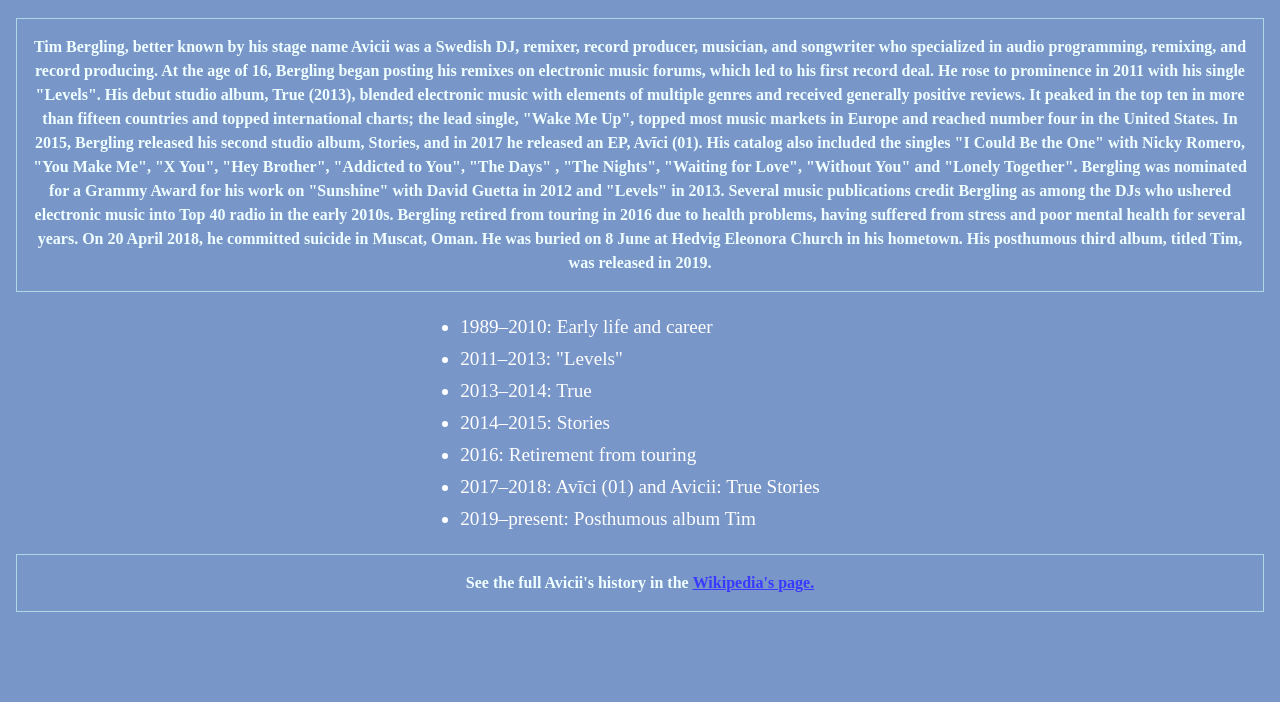
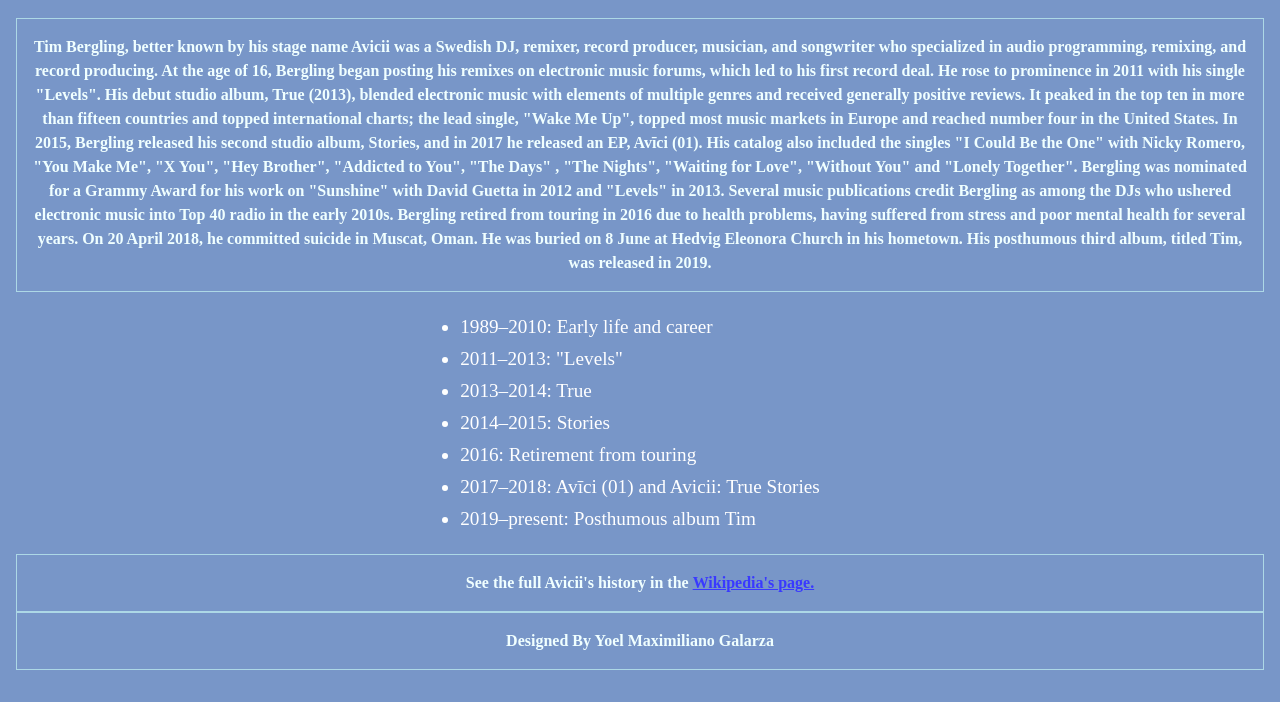
Before and after one commit to YoelMaxiGalarza/TributePage, a plain HTML site: page index.html in a window 1280 px wide. Shown: the part 703-1405 px from the top of the page. Before the commit the page ends 1347 px from the top, so only its background shows below. Drawn offline with Linux system fonts and the light colour scheme.

Commit message:
Footer sign

```diff
--- a/index.html
+++ b/index.html
@@ -43,7 +43,9 @@
             </section>
         </main>
         <footer>
-
+            <p>
+                Designed By Yoel Maximiliano Galarza
+            </p>
         </footer>
     </div>
 </body>
```
